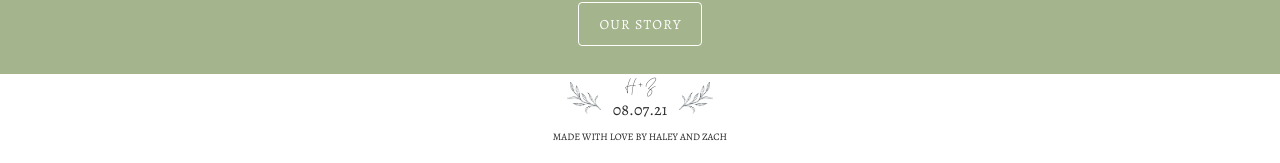
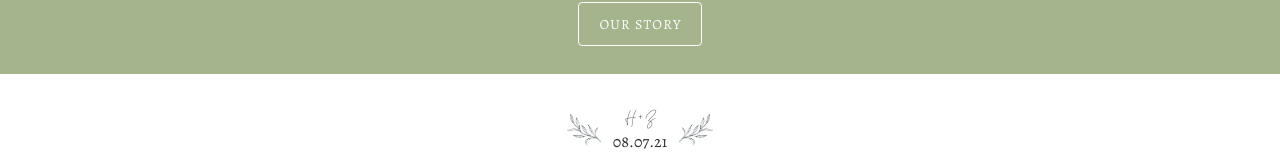
Before and after one commit to zdawz/zach-and-haley-2021, a Vue app: page / in a window 1280 px wide. Shown: the part 1565-1728 px from the top of the page. Built offline with nearby package versions, Linux system fonts and the light colour scheme.

Commit message:
Add top margin to footer

```diff
--- a/src/App.vue
+++ b/src/App.vue
@@ -101,6 +101,10 @@ h3 {
   font-weight: normal;
 }
 
+.v-footer {
+  margin-top: 32px;
+}
+
 .footer {
   flex-wrap: wrap;
   margin-left: auto;
```
